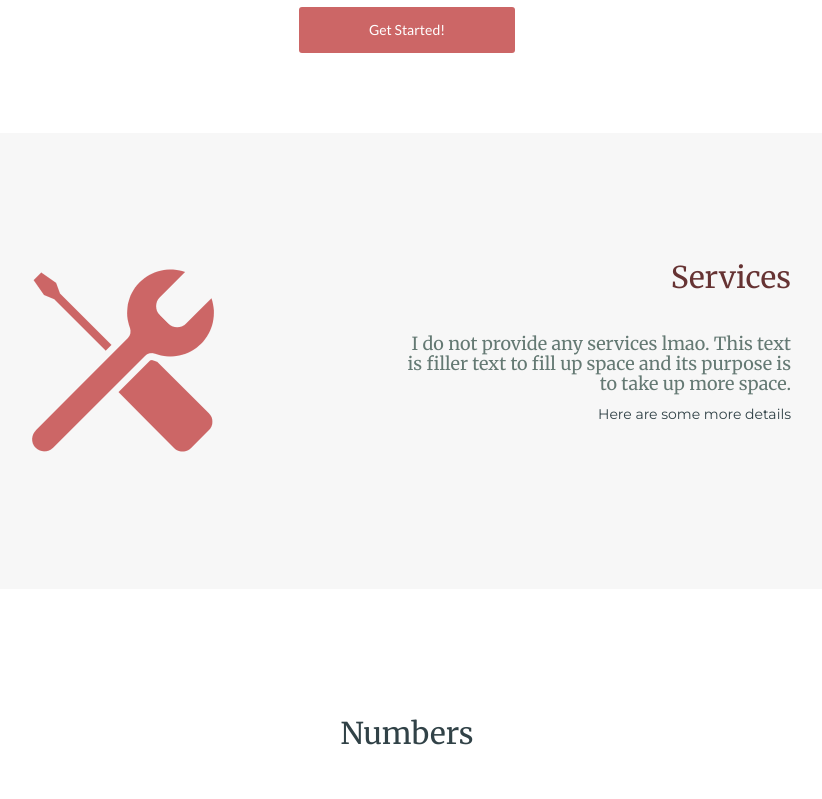
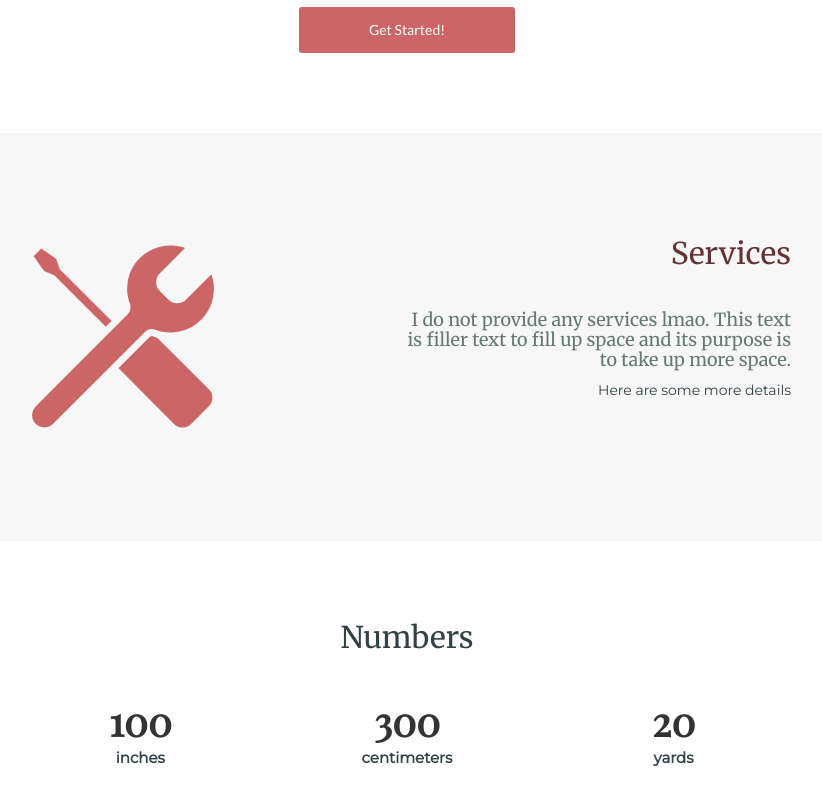
Before and after one commit to tonystark6666/tonystark6666.github.io, a plain HTML site: page index.html in a window 1280 px wide. Shown: the part 1321-2120 px from the top of the page, without its empty margins (233-1055 px from the left). Drawn offline with nearby package versions, Linux system fonts and the light colour scheme.

Commit message:
Update main.css - Fixed margins and padding
Replaced vw with vh when appropriate

```diff
--- a/main.css
+++ b/main.css
@@ -151,7 +151,7 @@ p.about {
 div.services{
     float: left;
     width:100%;
-    padding: 5vw 20vw;
+    padding: 5vh 20vw;
     background-color: #f7f7f7;
 }
 div.servicesimg {
@@ -183,12 +183,12 @@ div.numbers {
     font: 800 40px Playfair Display;
     float: left;
     width: 100%;
-    padding-bottom: 10vw;
+    padding-bottom: 10vh;
 }
 h2.numbers {
     color: #314247;
-    margin-top: 10vw;
-    margin-bottom: 5vw;
+    margin-top: 10vh;
+    margin-bottom: 5vh;
 }
 div.nums, div.labels {
     margin: auto;
```
